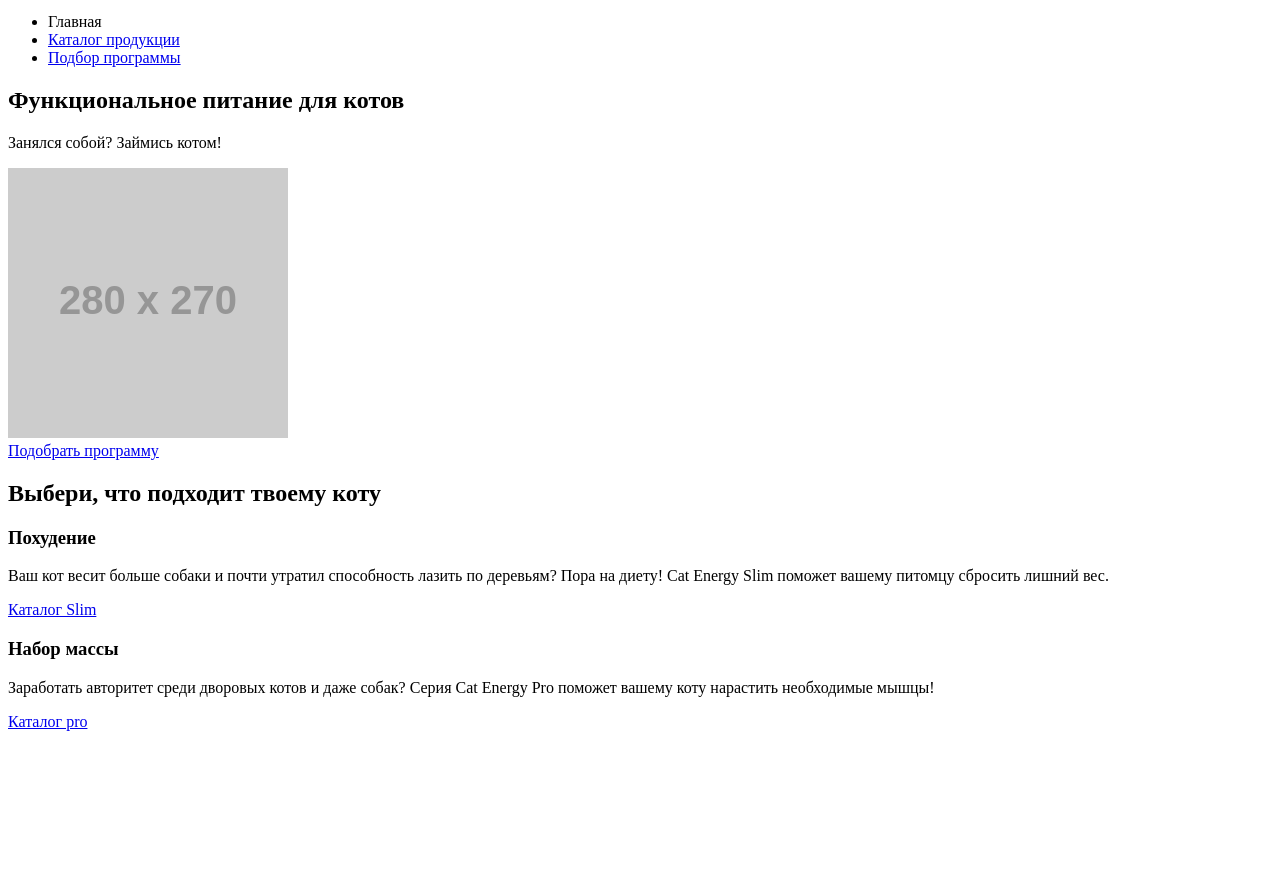
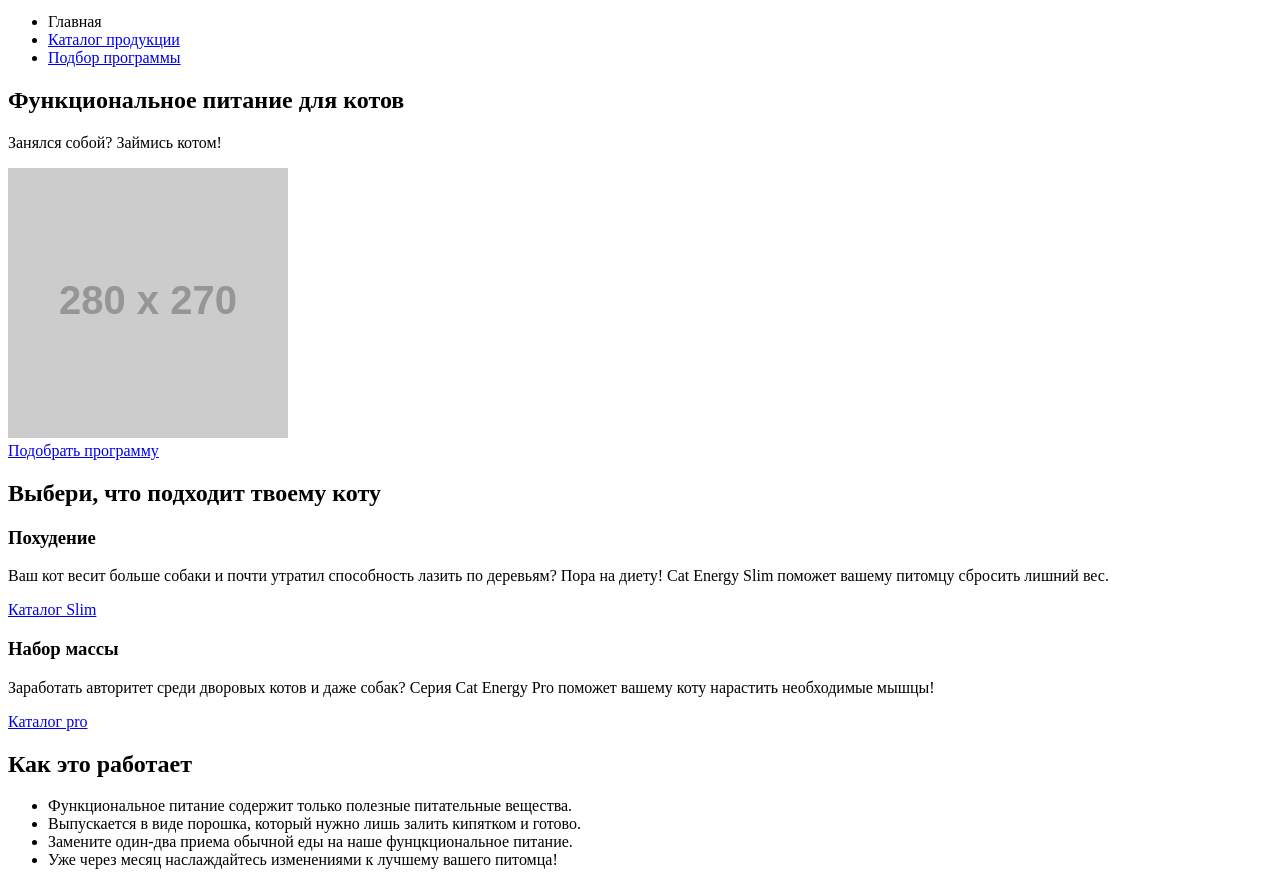
Before and after one commit to LbIdarka/234657-cat-energy, a website: page source/index.html in a window 1280 px wide. Shown: the part 126-1011 px from the top of the page. Before the commit the page ends 865 px from the top, so only its background shows below. Drawn offline with Linux system fonts and the light colour scheme; placeholder pictures from the web are drawn by us.

Commit message:
размечает блок features

```diff
--- a/source/index.html
+++ b/source/index.html
@@ -52,6 +52,17 @@
         <a href="#" class="programs__link">Каталог pro</a>
       </article>
     </section>
+
+    <section class="features">
+      <h2 class="features__title  title">Как это работает</h2>
+      <ul class="features__list">
+        <li class="features__item  features__item--use">Функциональное питание содержит только полезные питательные вещества.</li>
+        <li class="features__item  features__item--form">Выпускается в виде порошка, который нужно лишь залить кипятком и готово.</li>
+        <li class="features__item  features__item--food">Замените один-два приема обычной еды на наше фунцкциональное питание.</li>
+        <li class="features__item  features__item--time">Уже через месяц наслаждайтесь изменениями к лучшему вашего питомца!</li>
+      </ul>
+
+    </section>
   </main>
 
   <footer class="page-footer"></footer>
```
